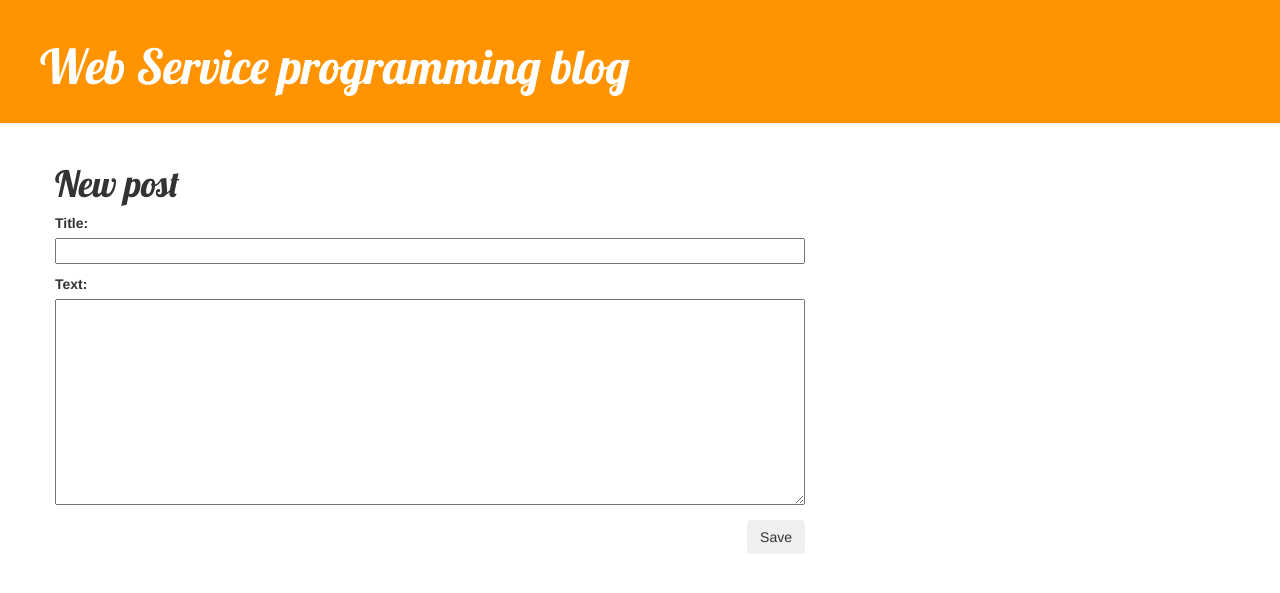
After one commit to BGuga/mobile-web, a Django app: page /post/new/ in a window 1280 px wide. The commit adds this page. Shown: the top 593 px of the page. Run offline with Django 3.2, Linux system fonts and the light colour scheme; a user stored in the database is signed in; some libraries are stand-ins or nearby versions.

```diff
--- /dev/null
+++ b/blog/forms.py
@@ -0,0 +1,7 @@
+from django import forms
+from .models import Post
+
+class PostForm(forms.ModelForm):
+    class Meta:
+        model = Post
+        fields = ('title', 'text',)
--- a/blog/models.py
+++ b/blog/models.py
@@ -11,6 +11,7 @@ class Post(models.Model):
     text = models.TextField()
     created_date = models.DateTimeField(default=timezone.now)
     published_date = models.DateTimeField(blank=True, null=True)
+    image = models.ImageField(upload_to='blog_image/%Y/%m/%d/', default='blog_image/default_error.png')
 
     def publish(self):
         self.published_date = timezone.now()
--- /dev/null
+++ b/blog/static/css/blog.css
@@ -0,0 +1,50 @@
+.page-header {
+  background-color: #ff9400;
+  margin-top: 0;
+  padding: 20px 20px 20px 40px;
+}
+.page-header h1,
+.page-header h1 a,
+.page-header h1 a:visited,
+.page-header h1 a:active {
+  color: #ffffff;
+  font-size: 36pt;
+  text-decoration: none;
+}
+.content {
+  margin-left: 40px;
+}
+h1,
+h2,
+h3,
+h4 {
+  font-family: "Lobster", cursive;
+}
+.date {
+  color: #828282;
+}
+.save {
+  float: right;
+}
+.post-form textarea,
+.post-form input {
+  width: 100%;
+}
+.top-menu,
+.top-menu:hover,
+.top-menu:visited {
+  color: #ffffff;
+  float: right;
+  font-size: 26pt;
+  margin-right: 20px;
+}
+.post {
+  margin-bottom: 70px;
+}
+.post h1 a,
+.post h1 a:visited {
+  color: #000000;
+}
+.blog-image-list {
+  object-fit: cover;
+}
--- /dev/null
+++ b/blog/templates/blog/base.html
@@ -0,0 +1,36 @@
+{% load static %}
+<!DOCTYPE html>
+<html>
+  <head>
+    <title>Web Service programming blog</title>
+    <link
+      rel="stylesheet"
+      href="//maxcdn.bootstrapcdn.com/bootstrap/3.2.0/css/bootstrap.min.css"
+    />
+    <link
+      rel="stylesheet"
+      href="//maxcdn.bootstrapcdn.com/bootstrap/3.2.0/css/bootstrap-theme.min.css"
+    />
+    <link
+      href="//fonts.googleapis.com/css?family=Lobster&subset=latin,latin-ext"
+      rel="stylesheet"
+      type="text/css"
+    />
+    <link rel="stylesheet" href="{% static 'css/blog.css' %}" />
+  </head>
+  <body>
+    <div class="page-header">
+      {% if user.is_authenticated %}
+      <a href="{% url 'post_new' %}" class="top-menu"
+        ><span class="glyphicon glyphiconplus"></span
+      ></a>
+      {% endif %}
+      <h1><a href="/">Web Service programming blog</a></h1>
+    </div>
+    <div class="content container">
+      <div class="row">
+        <div class="col-md-8">{% block content %} {% endblock %}</div>
+      </div>
+    </div>
+  </body>
+</html>
--- /dev/null
+++ b/blog/templates/blog/post_edit.html
@@ -0,0 +1,7 @@
+{% extends 'blog/base.html' %} {% block content %}
+<h1>New post</h1>
+<form method="POST" class="post-form">
+  {% csrf_token %} {{ form.as_p }}
+  <button type="submit" class="save btn btndefault">Save</button>
+</form>
+{% endblock %}
--- a/blog/urls.py
+++ b/blog/urls.py
@@ -1,5 +1,14 @@
 from django.urls import path
 from . import views
+from django.conf import settings
+from django.conf.urls.static import static
+
 urlpatterns = [
     path('', views.post_list, name='post_list'),
+    path('post/<int:pk>/', views.post_detail, name='post_detail'),
+    path('post/new/', views.post_new, name='post_new'),
+    path('post/<int:pk>/edit/', views.post_edit, name='post_edit'),
 ]
+
+urlpatterns += static(settings.STATIC_URL,document_root=settings.STATIC_ROOT)
+urlpatterns += static(settings.MEDIA_URL, document_root=settings.MEDIA_ROOT)
--- a/blog/views.py
+++ b/blog/views.py
@@ -1,4 +1,40 @@
-from django.shortcuts import render
-# Create your views here.
+from django.shortcuts import render, get_object_or_404
+from django.utils import timezone
+from .models import Post
+from .forms import PostForm
+from django.shortcuts import redirect
+
 def post_list(request):
-    return render(request, 'blog/post_list.html', {})
+    posts = Post.objects.filter(published_date__lte=timezone.now()).order_by('published_date')
+    return render(request, 'blog/post_list.html', {'posts': posts})
+
+def post_detail(request, pk):
+    post = get_object_or_404(Post, pk=pk)
+    return render(request, 'blog/post_detail.html', {'post': post})
+
+def post_new(request):
+    if request.method == "POST":
+        form = PostForm(request.POST)
+        if form.is_valid():
+            post = form.save(commit=False)
+            post.author = request.user
+            post.published_date = timezone.now()
+            post.save()
+            return redirect('post_detail', pk=post.pk)
+    else:
+        form = PostForm()
+    return render(request, 'blog/post_edit.html', {'form': form})
+
+def post_edit(request, pk):
+    post = get_object_or_404(Post, pk=pk)
+    if request.method == "POST":
+        form = PostForm(request.POST, instance=post)
+        if form.is_valid():
+            post = form.save(commit=False)
+            post.author = request.user
+            post.published_date = timezone.now()
+            post.save()
+            return redirect('post_detail', pk=post.pk)
+    else:
+        form = PostForm(instance=post)
+    return render(request, 'blog/post_edit.html', {'form': form})
--- a/mysite/settings.py
+++ b/mysite/settings.py
@@ -125,3 +125,6 @@ STATIC_ROOT = BASE_DIR / 'static'
 # https://docs.djangoproject.com/en/3.2/ref/settings/#default-auto-field
 
 DEFAULT_AUTO_FIELD = 'django.db.models.BigAutoField'
+
+MEDIA_URL = "/media/"
+MEDIA_ROOT = BASE_DIR / "media/"
```
Also changed, not shown: blog/templates/blog/post_detail.html (added, +13 -0 lines), blog/templates/blog/post_list.html (+13 -29 lines), blog/migrations/0001_initial.py (added), blog/migrations/0002_post_image.py (added), db.sqlite3, media/blog_image/2024/10/07/스크린샷_2024-10-06_오후_3.12.42.png (added).
